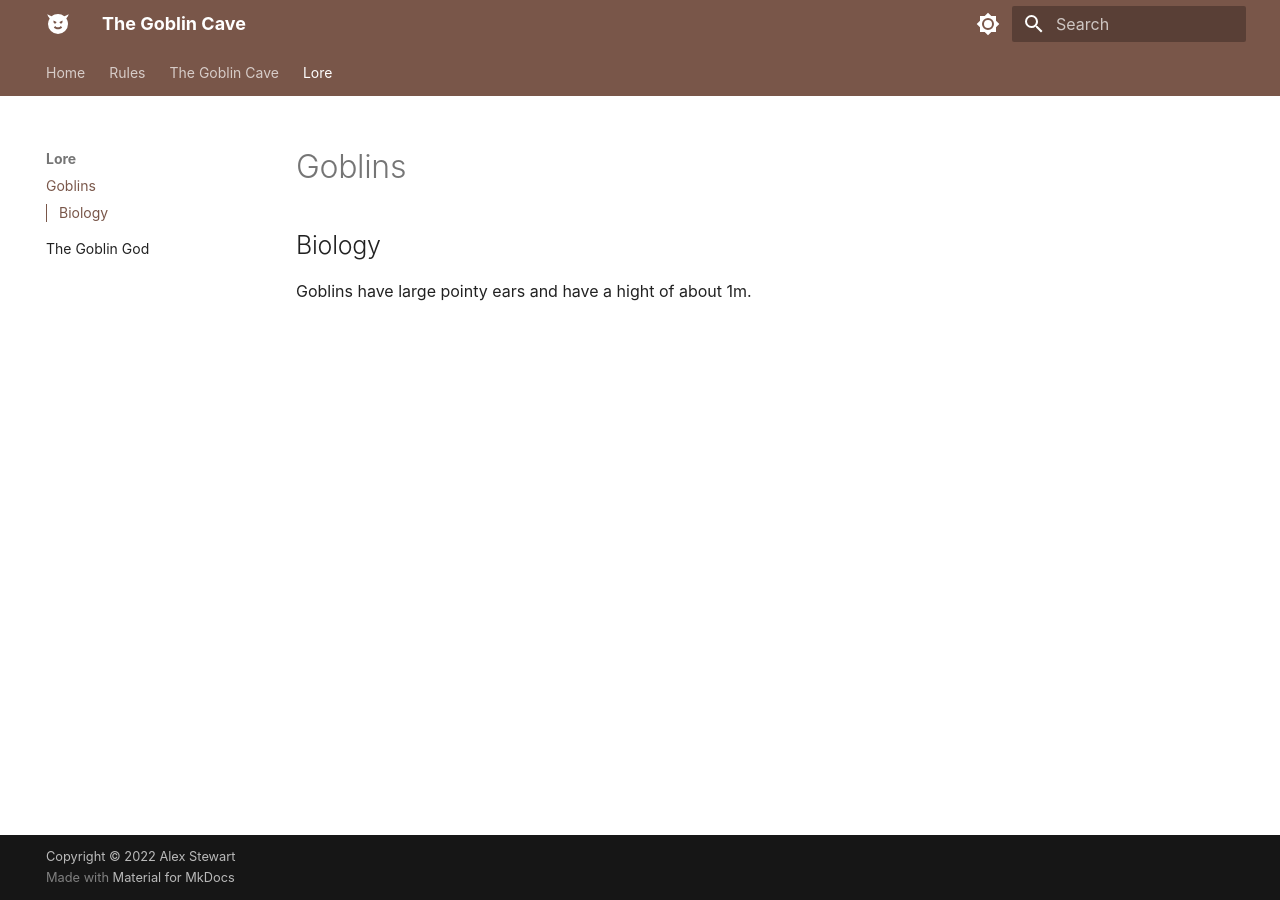
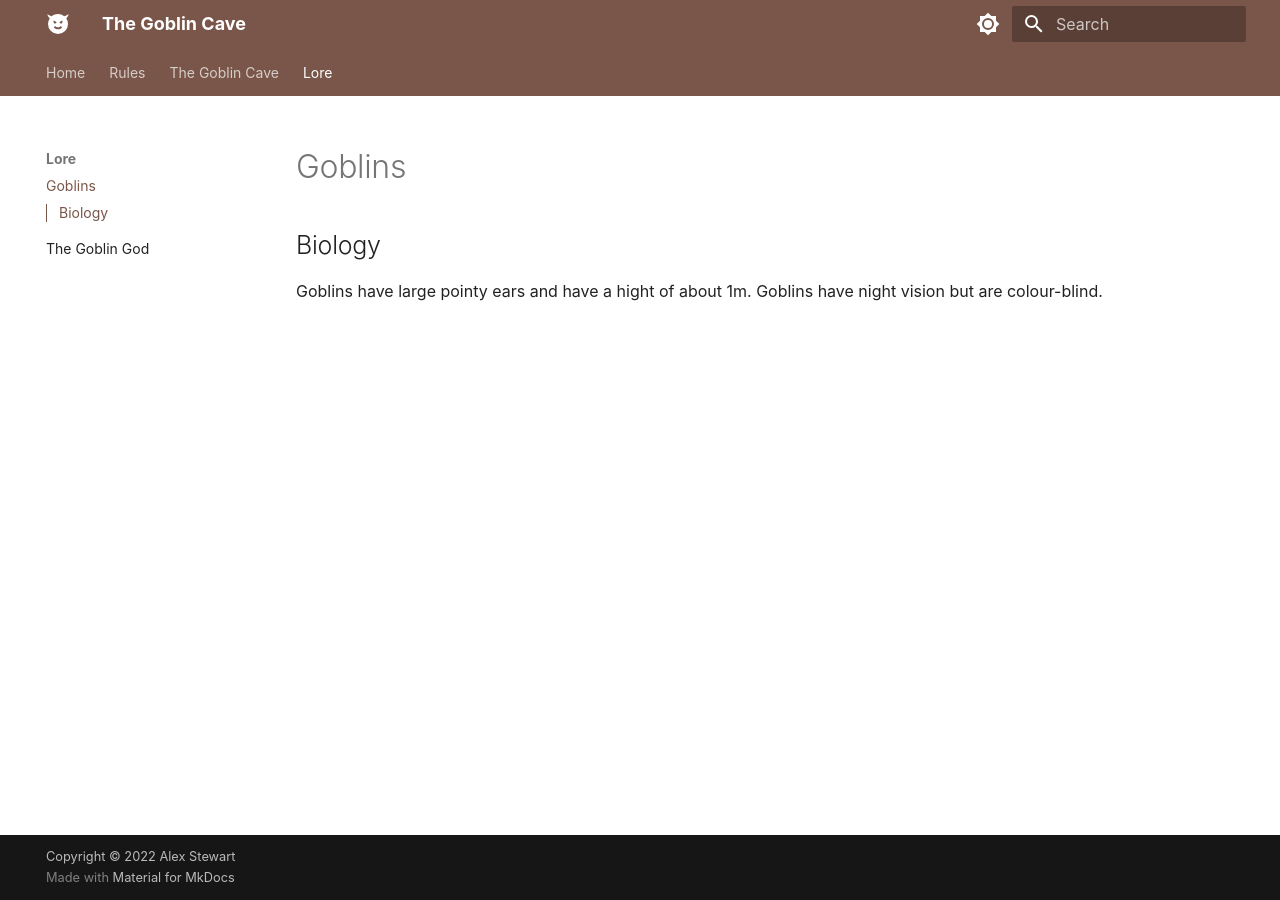
Before and after one commit to alex-stewart/the-goblin-cave, an MkDocs documentation site: the page built from docs/lore/goblins.md, in a window 1280 px wide. Built offline with MkDocs 1.6.1 and Material for MkDocs 9.7.7, drawn with Linux system fonts in a browser that asks for light colours; some web fonts are replaced.

Commit message:
goblin eyes

```diff
--- a/docs/lore/goblins.md
+++ b/docs/lore/goblins.md
@@ -2,3 +2,4 @@
 
 ## Biology
 Goblins have large pointy ears and have a hight of about 1m.
+Goblins have night vision but are colour-blind.
```
